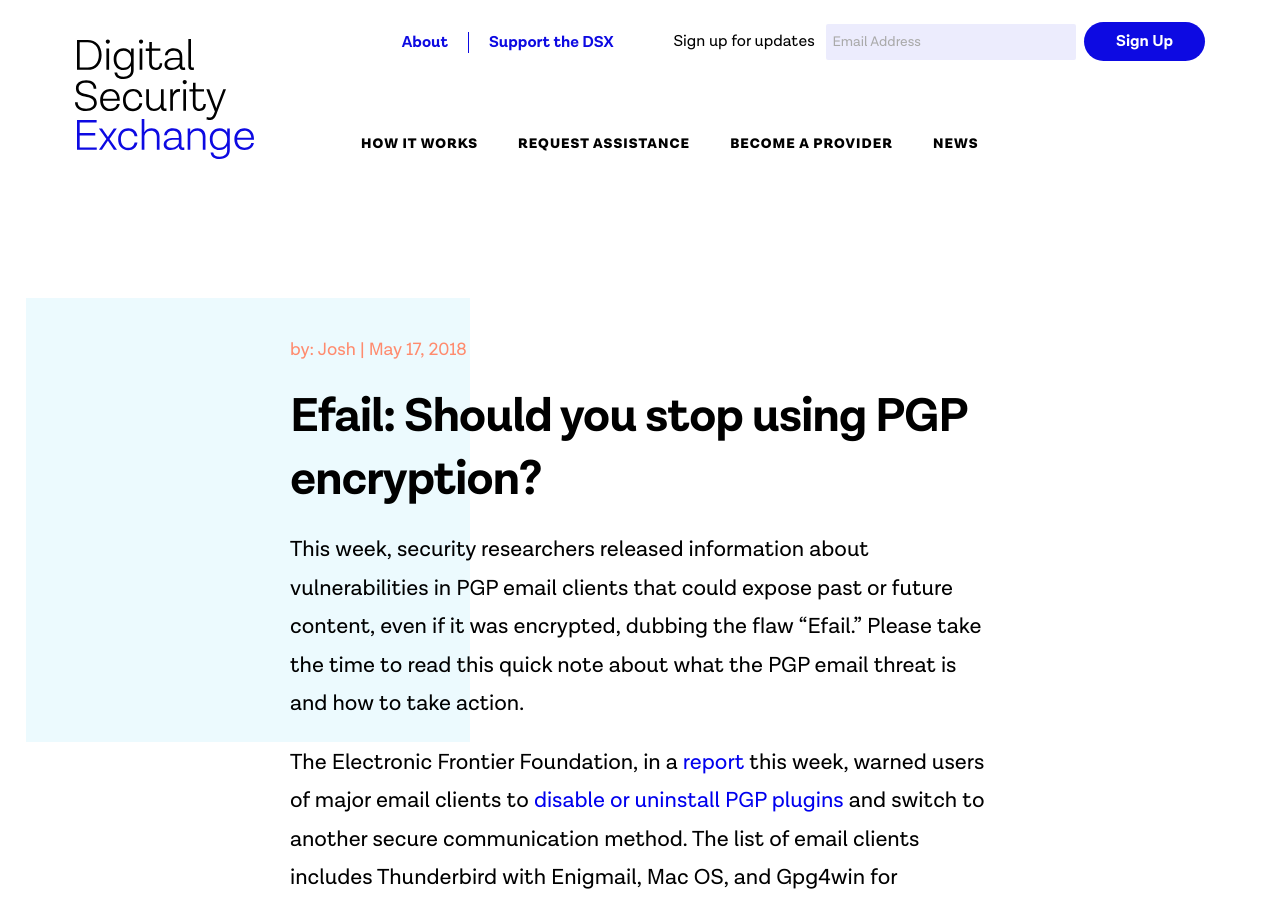
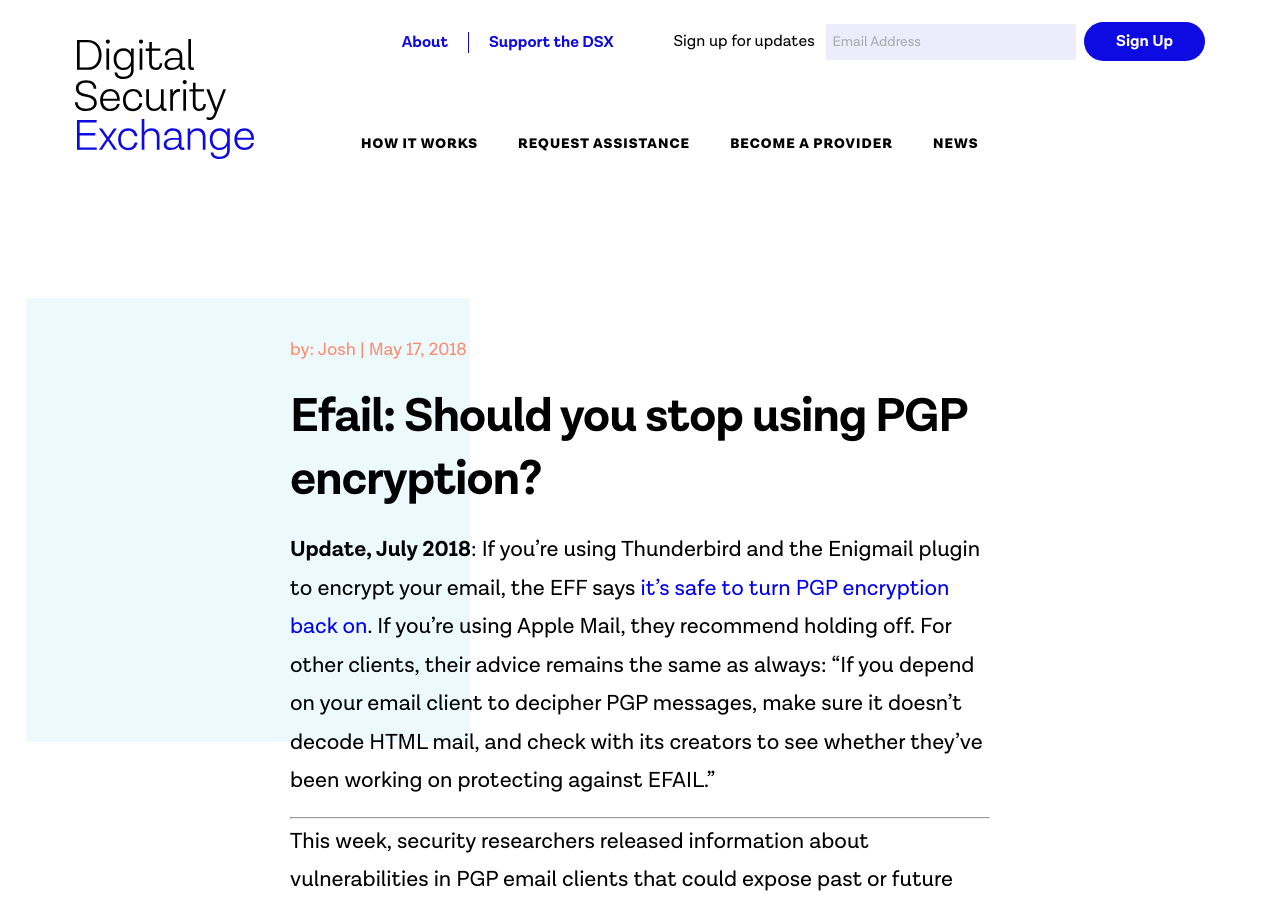
Before and after one commit to tiffrobo/exchange-new, a Jekyll site: the page built from _posts/2018-05-17-efail.md, in a window 1280 px wide and 900 px high. Built offline with Jekyll 4.4.1, drawn with Linux system fonts in a browser that asks for light colours.

Commit message:
efail update

```diff
--- a/_posts/2018-05-17-efail.md
+++ b/_posts/2018-05-17-efail.md
@@ -5,6 +5,10 @@
 author: Josh |
 permalink: /efail/
 ---
+**Update, July 2018**: If you're using Thunderbird and the Enigmail plugin to encrypt your email, the EFF says [it's safe to turn PGP encryption back on](https://www.eff.org/deeplinks/2018/05/how-turn-pgp-back-safely-possible). If you're using Apple Mail, they recommend holding off. For other clients, their advice remains the same as always: "If you depend on your email client to decipher PGP messages, make sure it doesn’t decode HTML mail, and check with its creators to see whether they’ve been working on protecting against EFAIL."
+
+---
+
 This week, security researchers released information about vulnerabilities in PGP email clients that could expose past or future content, even if it was encrypted, dubbing the flaw "Efail." Please take the time to read this quick note about what the PGP email threat is and how to take action.
 
 The Electronic Frontier Foundation, in a [report](https://www.eff.org/deeplinks/2018/05/not-so-pretty-what-you-need-know-about-e-fail-and-pgp-flaw-0) this week, warned users of major email clients to [disable or uninstall PGP plugins](https://www.eff.org/deeplinks/2018/05/attention-pgp-users-new-vulnerabilities-require-you-take-action-now) and switch to another secure communication method. The list of email clients includes Thunderbird with Enigmail, Mac OS, and Gpg4win  for Windows.
```
